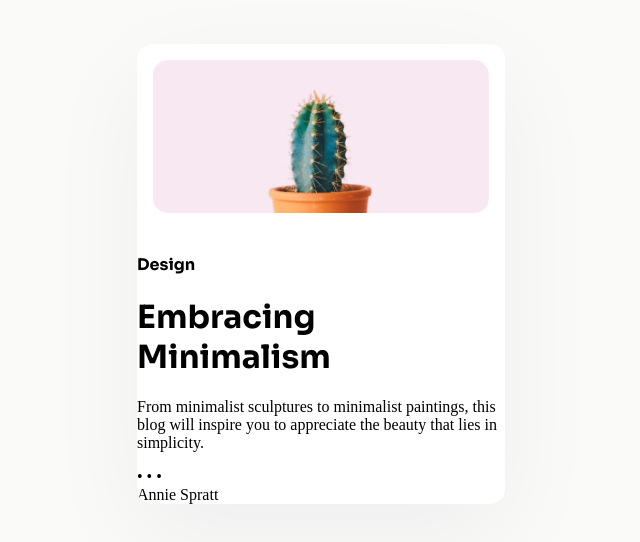
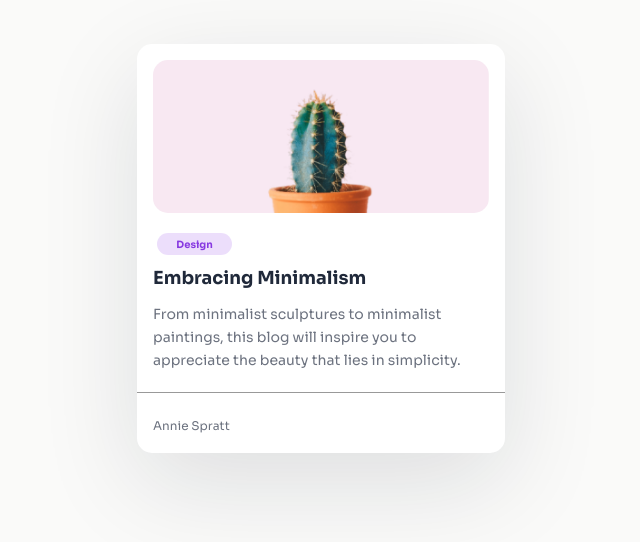
Before and after one commit to JoaquinIVL95/Minimal-Blog-Card-Challenge, a plain HTML site: page index.html in a window 1280 px wide. Shown: the part 120-662 px from the top of the page, without its empty margins (319-959 px from the left). Drawn offline with Linux system fonts and the light colour scheme.

Commit message:
code completed for the challenge

```diff
--- a/index.html
+++ b/index.html
@@ -29,8 +29,8 @@
             <div class="text-div">
                 <p class="text">From minimalist sculptures to minimalist paintings, this blog will inspire you to appreciate the beauty that lies in simplicity.</p>
             </div>
-            <div class="sep"><span>• • •</span></div>
-            <div class="name-div">Annie Spratt</div>
+            <div style="height: 1px; background-color: rgba(128, 128, 128, 0.799); margin: 5px 0;"></div>
+             <div class="name-div">Annie Spratt</div>
 
 
         </div>
--- a/styles.css
+++ b/styles.css
@@ -1,9 +1,16 @@
 body{
     margin: 0;
     padding: 0;
-    max-width: 1280px;
+
     background-color: #FAFAF9;
 
+}
+
+@media  screen and (max-width: 740px) {
+	body{
+
+        min-width: 740px;
+    }
 }
 .page{
     background-color: #FAFAF9;
@@ -13,22 +20,59 @@ body{
     margin: 164px;
 }
 
-.tag-name, .tittle, .text .name-div{
-    font-family: "Sora", sans-serif;}
+.tag-name, .tittle, .text, .name-div{
+    font-family: "Sora", sans-serif;
+    padding-inline: 16px;}
+
 
 .card{
-
+    margin: 0;
     background-color: #FFFFFF;
     width: 368px;
     border-radius: 15px;
-    box-shadow: 0px 30px 100px 0px rgba(17, 23, 41, 0.05);
+    box-shadow: 0px 30px 100px 0px rgba(17, 23, 41, 0.123);
     overflow: hidden;
 }
 
 .img-div{
+    padding: 16px;
+}
 
+.tag-div{
+    background-color: #cdabf463;
+    width: 75px;
+    height: 22px;
+    align-content: center;
+    margin-inline: 20px;
+    display: flex;
+    align-items: center;
+    justify-content: center;
+    border-radius: 15px;
+}
 
-    padding: 16px;
+.tag-name{
+    font-size: 0.625rem;
+    color: #883AE1;
+
+}
+
+.tittle{
+    font-size: 1.125rem;
+    color: #20293A;
+}
+
+.text{
+    font-size: 0.875rem;
+    color: #6C727F;
+    padding-bottom: 6px;
+    line-height: 23px;
+}
+
+.name-div{
+    color: #6C727F;
+    font-size: 0.75rem;
+    padding-top: 20px;
+    padding-bottom: 20px;
 }
 
 .img-cactus{
```
